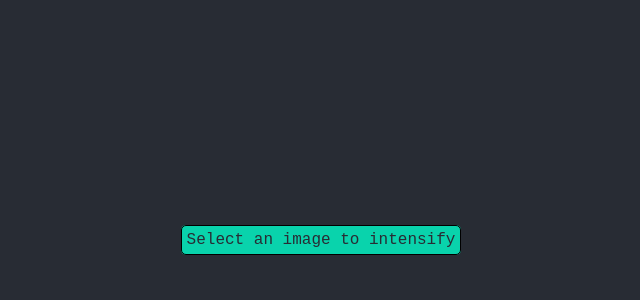
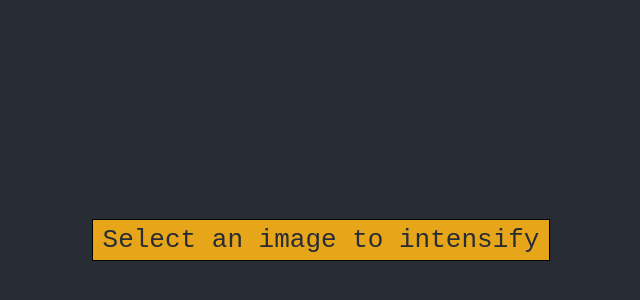
Before and after one commit to adriandelisle/intensifies-transparency, a React (Create React App) app: page / in a window 1280 px wide. Shown: the part 160-460 px from the top of the page, without its empty margins (319-959 px from the left). Built offline with nearby package versions, Linux system fonts and the light colour scheme.

Commit message:
Making the button aesthetic and themed

```diff
--- a/src/App-theme.ts
+++ b/src/App-theme.ts
@@ -1,11 +1,15 @@
 import { DefaultTheme } from 'styled-components'
 
 const AppTheme: DefaultTheme = {
-  borderRadius: '5px',
-
+  font: "'Courier New', Courier, monospace",
   colors: {
-    main: 'cyan',
-    secondary: 'magenta',
+    background: '#282c34',
+    buttons: {
+      action: {
+        main: '#e7a61a',
+        hover: '#e833e2',
+      },
+    },
   },
 }
 
--- a/src/App.tsx
+++ b/src/App.tsx
@@ -3,7 +3,8 @@ import { getFileUrl, loadImage, intensifyImage } from './utils/image'
 import { GifSelector } from './components/gif-selector'
 import { ImagePreview } from './components/image-preview'
 
-import styled from 'styled-components'
+import styled, { ThemeProvider } from 'styled-components'
+import { AppTheme } from './App-theme'
 
 interface AppState {
   selectedImage?: File
@@ -13,13 +14,13 @@ interface AppState {
 interface AppProps {}
 
 const AppBody = styled.div`
-  background-color: #282c34;
+  background-color: ${props => props.theme.colors.background};
   min-height: 100vh;
   display: flex;
   flex-direction: column;
   align-items: center;
   justify-content: center;
-  font-family: 'Courier New', Courier, monospace;
+  font-family: ${props => props.theme.font};
   color: white;
 `
 
@@ -45,12 +46,14 @@ class App extends Component<AppProps, AppState> {
     const { intensifiedImage } = this.state
 
     return (
+      <ThemeProvider theme={AppTheme}>
         <AppBody>
           {intensifiedImage?.src ? (
             <ImagePreview url={intensifiedImage?.src} />
           ) : null}
           <GifSelector onFileSelected={this.onImageSelected} />
         </AppBody>
+      </ThemeProvider>
     )
   }
 }
--- a/src/components/gif-selector.tsx
+++ b/src/components/gif-selector.tsx
@@ -1,17 +1,27 @@
 import React, { FunctionComponent } from 'react'
-import styled from 'styled-components'
+import { AppTheme } from '../App-theme'
+import styled, { ThemeProvider } from 'styled-components'
 
 const StyledLabel = styled.label`
-  border-radius: 5px;
-  border: 1px solid black;
-  padding: 5px;
-  background-color: #09d3ac;
+  display: block;
+  padding: 5px 10px;
+  background-color: ${props => props.theme.colors.buttons.action.main};
   color: #282c34;
   cursor: pointer;
+  transition: all 0.15s ease;
+  border: 1px solid black;
+  font-size: calc(10px + 2vmin);
 
   :hover {
-    background-color: #09d3ac45;
-    color: #282c34;
+    transform: translate(8px, -8px);
+    box-shadow: -1px 1px ${props => props.theme.colors.buttons.action.hover},
+      -2px 2px ${props => props.theme.colors.buttons.action.hover},
+      -3px 3px ${props => props.theme.colors.buttons.action.hover},
+      -4px 4px ${props => props.theme.colors.buttons.action.hover},
+      -5px 5px ${props => props.theme.colors.buttons.action.hover},
+      -6px 6px ${props => props.theme.colors.buttons.action.hover},
+      -7px 7px ${props => props.theme.colors.buttons.action.hover},
+      -8px 8px ${props => props.theme.colors.buttons.action.hover};
   }
 `
 
@@ -28,9 +38,11 @@ export const GifSelector: FunctionComponent<GifSelectorProps> = ({
   onFileSelected,
 }: GifSelectorProps) => (
   <div className="gifSelector">
-    <StyledLabel htmlFor="GifSelector">
-      Select an image to intensify
-    </StyledLabel>
+    <ThemeProvider theme={AppTheme}>
+      <StyledLabel htmlFor="GifSelector">
+        Select an image to intensify
+      </StyledLabel>
+    </ThemeProvider>
     <StyledInput
       type="file"
       accept="image/*"
```
Also changed, not shown: src/styled.d.ts (+8 -4 lines). Lines whose indentation alone changed are shown as unchanged.
